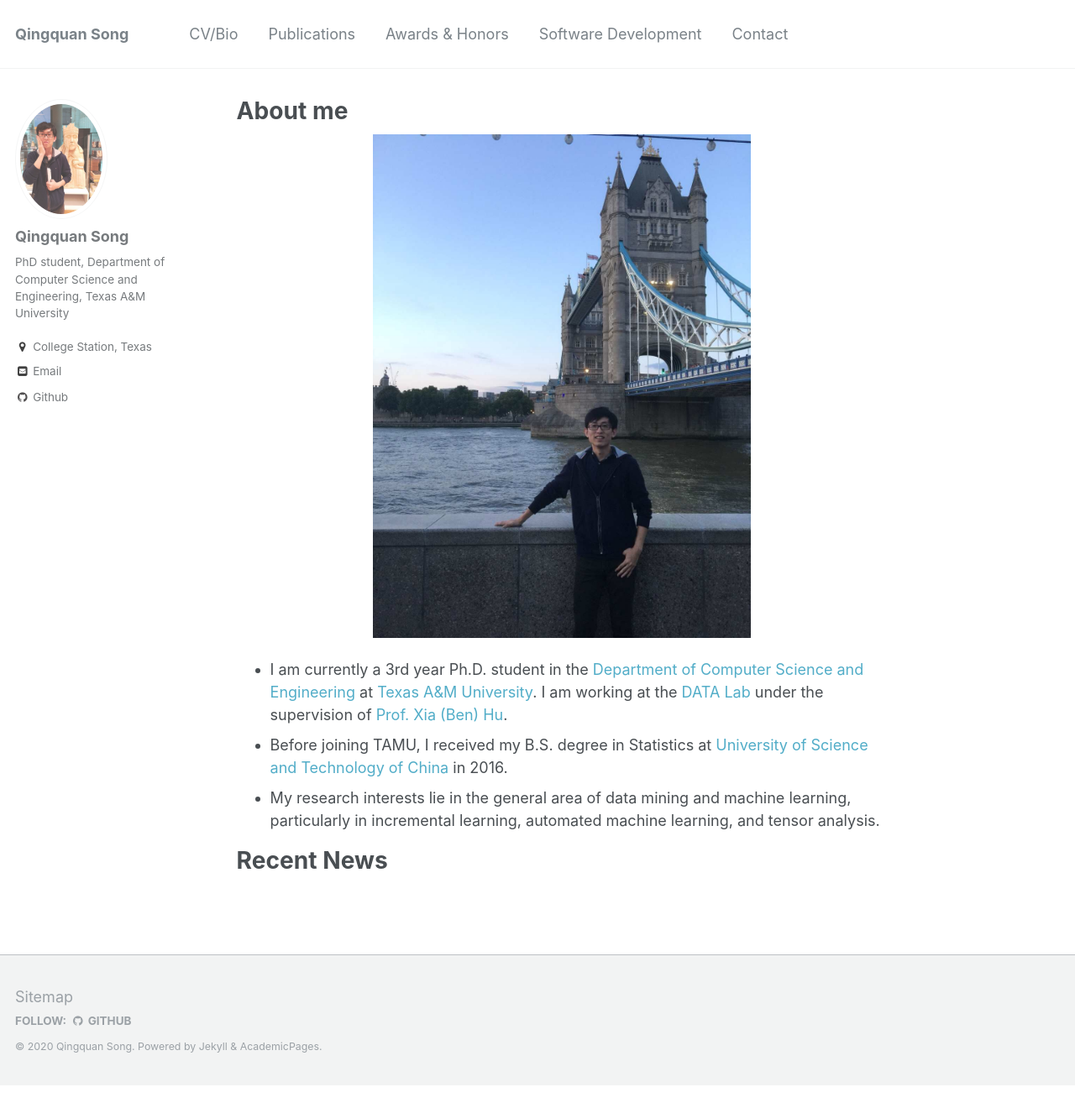
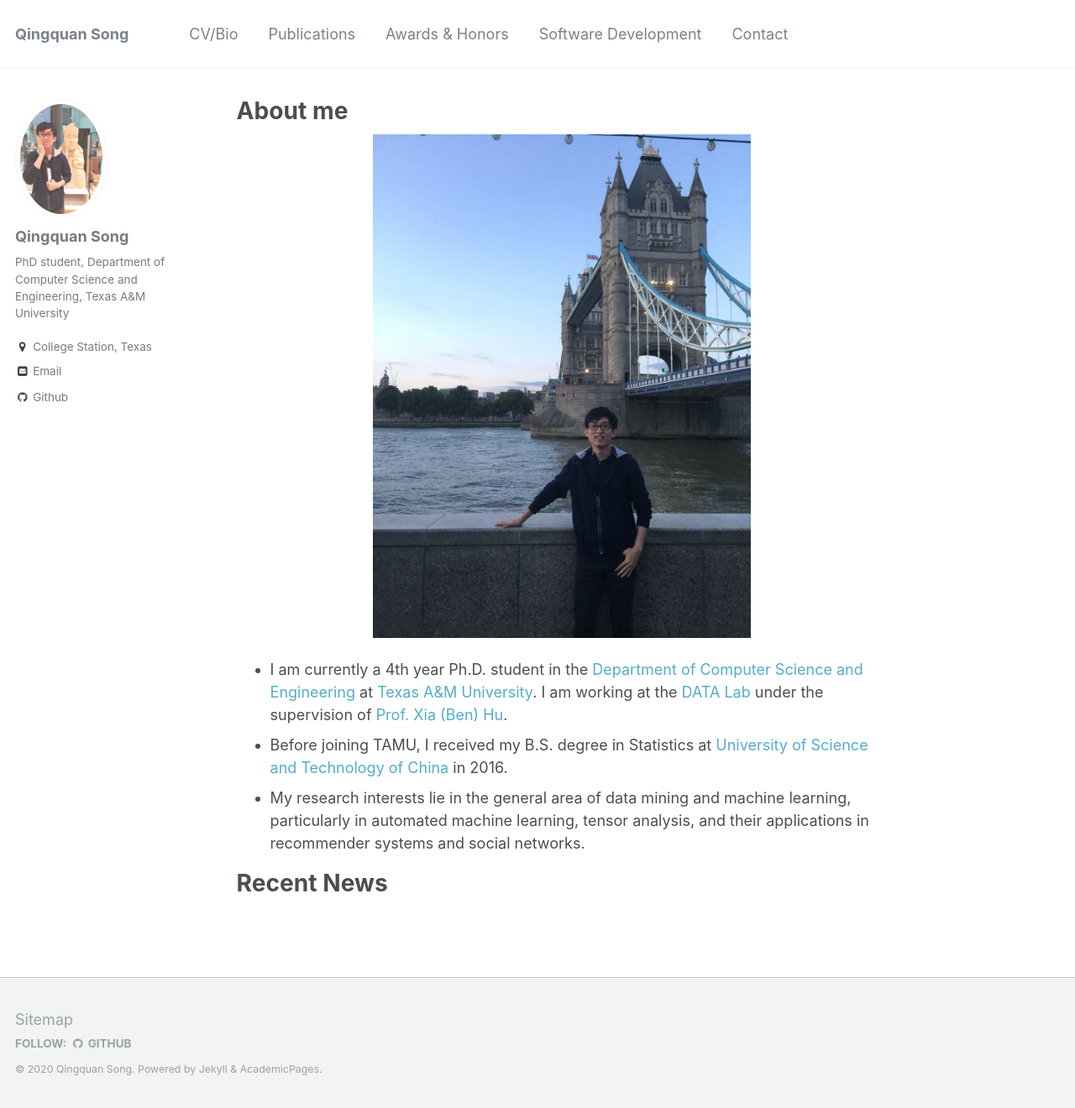
Before and after one commit to song3134/qqsong.github.io, a Jekyll site: the page built from _pages/about.md, in a window 1280 px wide and 1320 px high. Shown: the whole window at 84% size. Built offline with Jekyll 4.4.1, drawn with Linux system fonts in a browser that asks for light colours.

Commit message:
update about.mb

```diff
--- a/_pages/about.md
+++ b/_pages/about.md
@@ -12,9 +12,9 @@ redirect_from:
   <img src="https://qingquansong.github.io/files/qqsong.jpg" alt="Photo" style="width: 450px;"/>
 </p>
 
-* I am currently a 3rd year Ph.D. student in the [Department of Computer Science and Engineering](https://engineering.tamu.edu/cse/index.html) at [Texas A&M University](https://www.tamu.edu). I am working at the [DATA Lab](http://people.tamu.edu/~guangzhou92/Data_Lab/) under the supervision of [Prof. Xia (Ben) Hu](http://faculty.cs.tamu.edu/xiahu/index.html).
+* I am currently a 4th year Ph.D. student in the [Department of Computer Science and Engineering](https://engineering.tamu.edu/cse/index.html) at [Texas A&M University](https://www.tamu.edu). I am working at the [DATA Lab](http://people.tamu.edu/~guangzhou92/Data_Lab/) under the supervision of [Prof. Xia (Ben) Hu](http://faculty.cs.tamu.edu/xiahu/index.html).
 * Before joining TAMU, I received my B.S. degree in Statistics at [University of Science and Technology of China](https://en.ustc.edu.cn) in 2016.
-* My research interests lie in the general area of data mining and machine learning, particularly in incremental learning, automated machine learning, and tensor analysis.
+* My research interests lie in the general area of data mining and machine learning, particularly in automated machine learning, tensor analysis, and their applications in recommender systems and social networks.
 
 
 # Recent News
```
Also changed, not shown: 1 other file.
